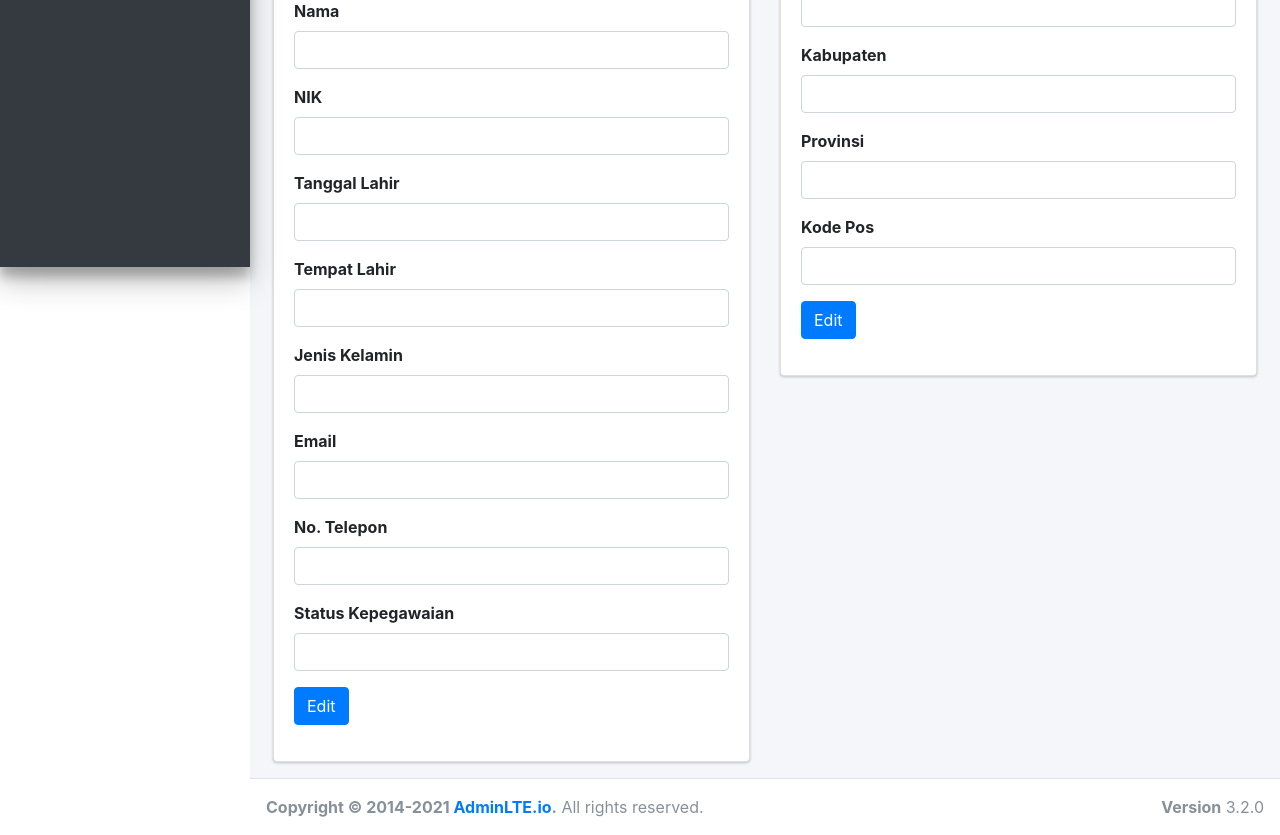
After one commit to inwananwar99/pentacode, a CodeIgniter app: page /pentacode/index.php/user/data_profil in a window 1280 px wide. The commit adds this page. Shown: the part 533-1368 px from the top of the page. Run offline with CodeIgniter, Linux system fonts and the light colour scheme; some libraries are stand-ins or nearby versions.

Commit message:
update ui profil

```diff
--- a/application/controllers/User.php
+++ b/application/controllers/User.php
@@ -98,31 +98,9 @@ public function addPegawai(){
         $this->session->set_flashdata('message','<div class="alert alert-danger" role="alert">Mohon lengkapi terlebih dahulu!</div>');
         return redirect('User/pegawai');
     }else{
-        $config = [
-            'protocol' => 'smtp',
-            'smtp_host' => 'ssl://smtp.googlemail.com',
-            'smtp_user' => 'inwananwar9b@gmail.com',
-            'smtp_pass' => '@Politeknik99',
-            'smtp_port' => '465',
-            'mailtype' => 'html',
-            'charset' => 'utf-8',
-            'newline' => "\r\n"
-        ];
-        $this->load->library('email');
-        $this->email->initialize($config);
-        $this->email->from('inwananwar9b@gmail.com', 'Inwan Anwar Solihudin');
-        $this->email->to($data['email']);
-        $this->email->subject('Notifikasi Hak Akses Pegawai');
-        $this->email->message('Silahkan login dengan akun yang telah disediakan');
-
-        if ($this->email->send()) {
             $this->ModelUser->add('pegawai',$data);
             $this->session->set_flashdata('message','<div class="alert alert-success" role="alert">Berhasil menambahkan data!</div>');
             return redirect('User/pegawai');
-        } else {
-            echo $this->email->print_debugger();
-            die;
-        }
     }
 }
 
@@ -218,5 +196,20 @@ public function deletePegawai($id){
         return redirect('User/jabatan');
     }
 
+    public function data_profil(){
+        $data = [
+            'konten' => 'pegawai/profil',
+            'title' => 'profil',
+            'judul' => 'Data Profil Pegawai'
+        ];
+        $this->load->view('template',$data);
+    }
+    public function data_divisi(){
+
+    }
+    public function data_jabatan(){
+
+    }
+
 }
 ?>
--- /dev/null
+++ b/application/views/pegawai/profil.php
@@ -0,0 +1,88 @@
+<h5>Profil Pribadi</h5>
+<div class="row">
+    <div class="col-md-6">
+        <div class="card">
+            <div class="card-header bg-dark">
+                Profile
+            </div>
+            <div class="card-body">
+                <img src="<?= base_url()?>/assets/img/pegawai/" alt="Belum ada gambar">
+                <div class="form-group">
+                    <label for="">Nama</label>
+                    <input type="text" class="form-control">
+                </div>
+                <div class="form-group">
+                    <label for="">NIK</label>
+                    <input type="text" class="form-control">
+                </div>
+                <div class="form-group">
+                    <label for="">Tanggal Lahir</label>
+                    <input type="text" class="form-control">
+                </div>
+                <div class="form-group">
+                    <label for="">Tempat Lahir</label>
+                    <input type="text" class="form-control">
+                </div>
+                <div class="form-group">
+                    <label for="">Jenis Kelamin</label>
+                    <input type="text" class="form-control">
+                </div>
+                <div class="form-group">
+                    <label for="">Email</label>
+                    <input type="text" class="form-control">
+                </div>
+                <div class="form-group">
+                    <label for="">No. Telepon</label>
+                    <input type="text" class="form-control">
+                </div>
+                <div class="form-group">
+                    <label for="">Status Kepegawaian</label>
+                    <input type="text" class="form-control">
+                </div>
+                <div class="form-group">
+                    <button class="btn btn-primary">Edit</button>
+                </div>
+            </div>
+        </div>
+    </div>
+    <div class="col-md-6">
+        <div class="card">
+            <div class="card-header bg-dark">
+                Ringkasan Alamat
+            </div>
+            <div class="card-body">
+                <div class="form-group">
+                    <label for="">Alamat</label>
+                    <input type="text" class="form-control">
+                </div>
+                <div class="form-group">
+                    <label for="">RT/RW</label>
+                    <input type="text" class="form-control">
+                </div>
+                <div class="form-group">
+                    <label for="">Kel/Desa</label>
+                    <input type="text" class="form-control">
+                </div>
+                <div class="form-group">
+                    <label for="">Kecamatan</label>
+                    <input type="text" class="form-control">
+                </div>
+                <div class="form-group">
+                    <label for="">Kabupaten</label>
+                    <input type="text" class="form-control">
+                </div>
+                <div class="form-group">
+                    <label for="">Provinsi</label>
+                    <input type="text" class="form-control">
+                </div>
+                <div class="form-group">
+                    <label for="">Kode Pos</label>
+                    <input type="text" class="form-control">
+                </div>
+                <div class="form-group">
+                    <button class="btn btn-primary">Edit</button>
+                </div>
+            </div>
+        </div>
+    </div>
+</div>
```
Also changed, not shown: application/views/login_view.php (+8 -8 lines), application/views/template.php (+31 -0 lines).
